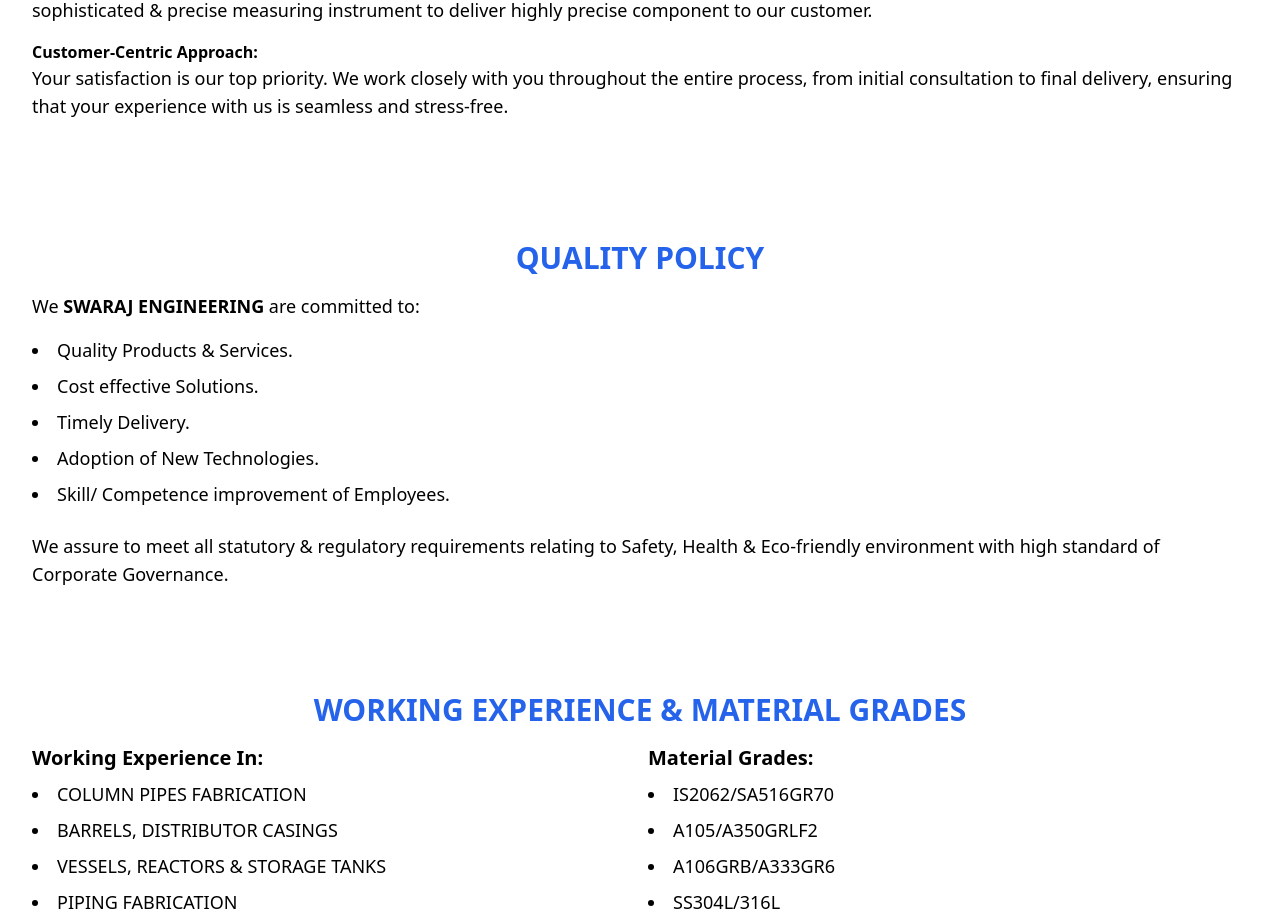
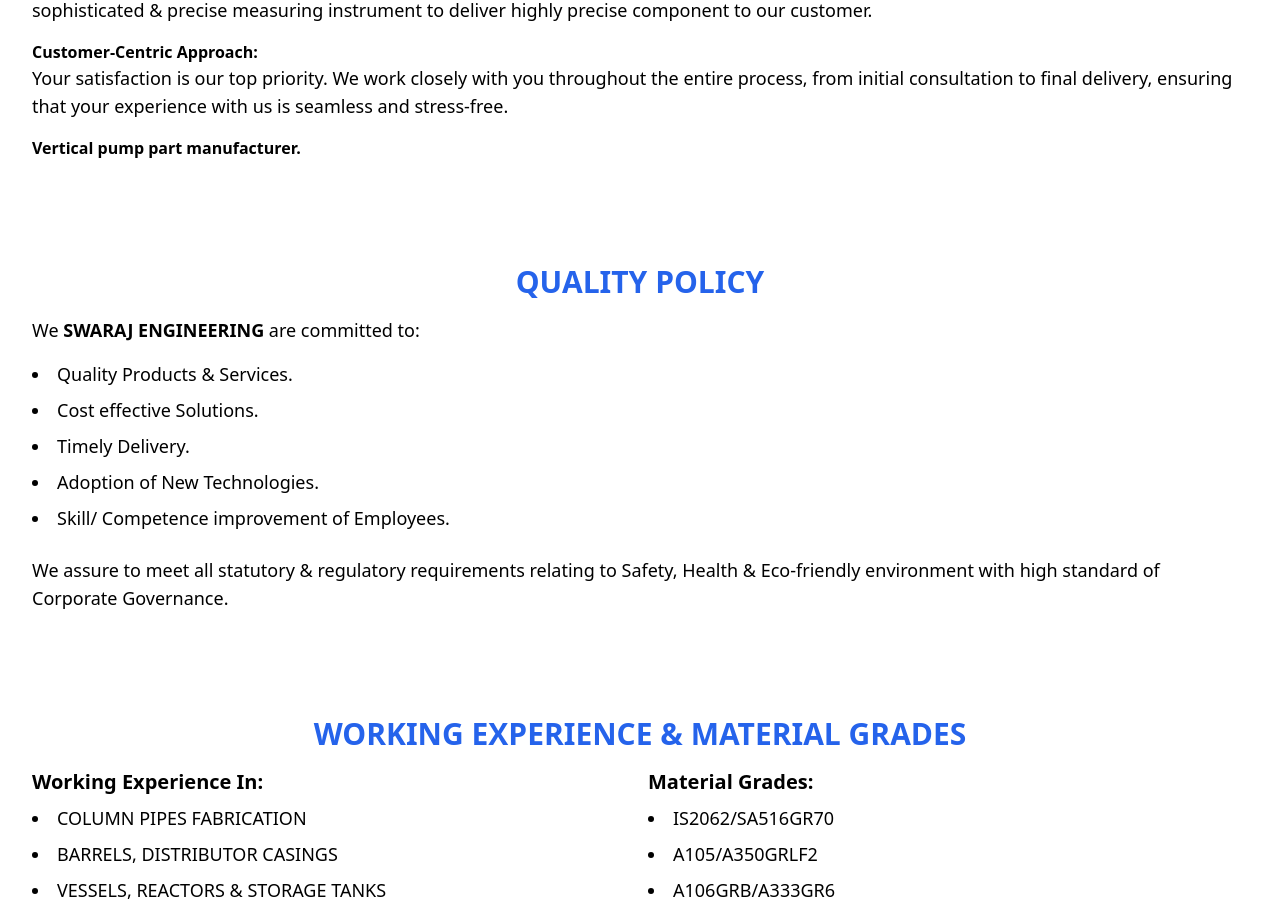
Before and after one commit to dkmishra2407/Sadhguru-ui, a React (Vite) app: page /aboutus in a window 1280 px wide. Shown: the part 1100-2018 px from the top of the page. Built offline with nearby package versions, Linux system fonts and the light colour scheme.

Commit message:
Last Commit

```diff
--- a/src/pages/Aboutpage.jsx
+++ b/src/pages/Aboutpage.jsx
@@ -59,6 +59,7 @@
                 <p className="text-lg mb-4">
                 Your satisfaction is our top priority. We work closely with you throughout the entire process, from initial consultation to final delivery, ensuring that your experience with us is seamless and stress-free.
                 </p>
+                <h2 className='font-semibold'>Vertical pump part manufacturer.</h2>
             </div>
             {/* <ListOfMachinery /> */}
             <QualityPolicy />
```
